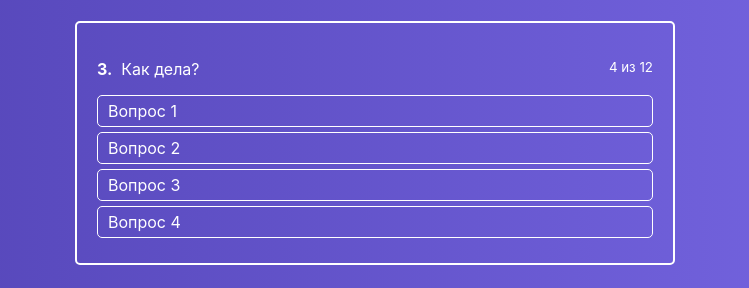
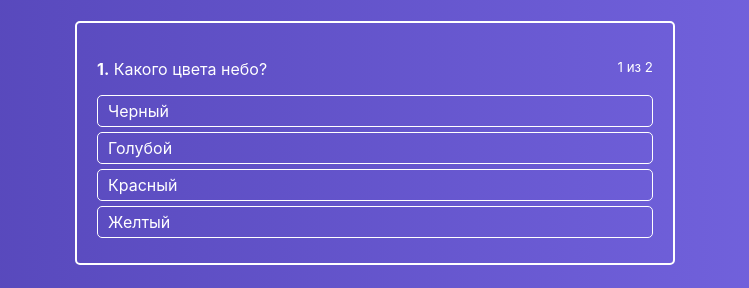
Before and after one commit to HelgaN/reactjs-course-wfms, a React (Create React App) app in the folder my-project/: page / in a window 1280 px wide. Shown: the part 161-449 px from the top of the page, without its empty margins (265-1014 px from the left). Built offline with nearby package versions, Linux system fonts and the light colour scheme.

Commit message:
answers to all questions

```diff
--- a/my-project/src/components/ActiveQuiz/ActiveQuiz.js
+++ b/my-project/src/components/ActiveQuiz/ActiveQuiz.js
@@ -6,14 +6,18 @@ const ActiveQuiz = (props) => (
   <div className="active-quiz">
     <p className="question">
       <span>
-        <strong>3.</strong>&nbsp;
-        Как дела?
+        <strong>{props.answerNumber}.</strong>&nbsp;
+        {props.question}
       </span>
 
-      <small>4 из 12</small>
+      <small>{props.answerNumber} из {props.quizLength}</small>
     </p>
 
-    <AnswersList answers={props.answers} />
+    <AnswersList
+      answers={props.answers}
+      onAnswerClick={props.onAnswerClick}
+      state={props.state}
+    />
   </div>
 );
 
--- a/my-project/src/components/ActiveQuiz/AnswersList/AnswersItem/AnswersItem.css
+++ b/my-project/src/components/ActiveQuiz/AnswersList/AnswersItem/AnswersItem.css
@@ -7,6 +7,14 @@
 }
 
 .answers-item:hover {
-  background-color: rgba(255, 255, 255, 0.2);
+  opacity: 0.5;
   transition: background-color 0.3s ease-in-out;
 }
+
+.answers-item--success {
+  background-color: green;
+}
+
+.answers-item--error {
+  background-color: red;
+}
--- a/my-project/src/components/ActiveQuiz/AnswersList/AnswersItem/AnswersItem.js
+++ b/my-project/src/components/ActiveQuiz/AnswersList/AnswersItem/AnswersItem.js
@@ -2,8 +2,18 @@ import React from 'react';
 import './AnswersItem.css';
 
 const AnswersItem = (props) => {
+  let classAnswer;
+
+  if(props.state) {
+    classAnswer = `answers-item answers-item--${props.state}`;
+  } else {
+    classAnswer = `answers-item`;
+  }
+
+  console.log(classAnswer);
+
   return (
-    <li className="answers-item">
+    <li className={classAnswer} onClick={() => props.onAnswerClick(props.answer.id)}>
       {props.answer.text}
     </li>
   )
--- a/my-project/src/components/ActiveQuiz/AnswersList/AnswersList.js
+++ b/my-project/src/components/ActiveQuiz/AnswersList/AnswersList.js
@@ -9,6 +9,8 @@ const AnswersList = (props) => (
         <AnswersItem
           key={index}
           answer={answer}
+          onAnswerClick={props.onAnswerClick}
+          state={props.state ? props.state[answer.id] : null}
         />
       )
     })}
--- a/my-project/src/containers/Quiz/Quiz.js
+++ b/my-project/src/containers/Quiz/Quiz.js
@@ -4,16 +4,71 @@ import ActiveQuiz from '../../components/ActiveQuiz/ActiveQuiz';
 
 class Quiz extends Component {
   state = {
+    activeQuestion: 0,
+    answerState: null,  // { [id]: 'success' 'error'}
     quiz: [
       {
+        question: "Какого цвета небо?",
+        rightAnswerId: 2,
+        id: 1,
         answers: [
-          { text: "Вопрос 1"},
-          { text: "Вопрос 2"},
-          { text: "Вопрос 3"},
-          { text: "Вопрос 4"}
+          { text: "Черный", id: 1 },
+          { text: "Голубой", id: 2 },
+          { text: "Красный", id: 3 },
+          { text: "Желтый", id: 4 }
+        ]
+      },
+      {
+        question: "Какого цвета трава?",
+        rightAnswerId: 4,
+        id: 2,
+        answers: [
+          { text: "Черный", id: 1 },
+          { text: "Голубой", id: 2 },
+          { text: "Красный", id: 3 },
+          { text: "Зеленый", id: 4 }
         ]
       }
     ]
+  }
+
+  onAnswerClickHandler = (answerId) => {
+    if(this.state.answerState) {
+      const key = Object.keys(this.state.answerState)[0];
+
+      if(this.state.answerState[key] === "success") {
+        return;
+      }
+    }
+
+    const question = this.state.quiz[this.state.activeQuestion];
+
+    if(question.rightAnswerId === answerId) {
+
+      this.setState({
+        answerState: {[answerId]: "success"}
+      });
+
+      const timeout = setTimeout(() => {
+        if(this.isQuizFinished()) {
+          console.log("Finished");
+        } else {
+          this.setState({
+            activeQuestion: this.state.activeQuestion + 1,
+            answerState: null
+          });
+        }
+        clearTimeout(timeout);
+      }, 1000);
+    } else {
+      this.setState({
+        answerState: {[answerId]: "error"}
+      });
+    }
+  }
+
+  isQuizFinished = () => {
+    return this.state.activeQuestion + 1 === this.state.quiz.length
   }
 
   render() {
@@ -22,7 +77,12 @@ class Quiz extends Component {
         <div className="quiz-wrapper">
           <h1>Ответьте на все вопросы</h1>
           <ActiveQuiz
-            answers={this.state.quiz[0].answers}
+            answers={this.state.quiz[this.state.activeQuestion].answers}
+            question={this.state.quiz[this.state.activeQuestion].question}
+            onAnswerClick={this.onAnswerClickHandler}
+            quizLength={this.state.quiz.length}
+            answerNumber={this.state.activeQuestion + 1}
+            state={this.state.answerState}
           />
         </div>
       </div>
```
